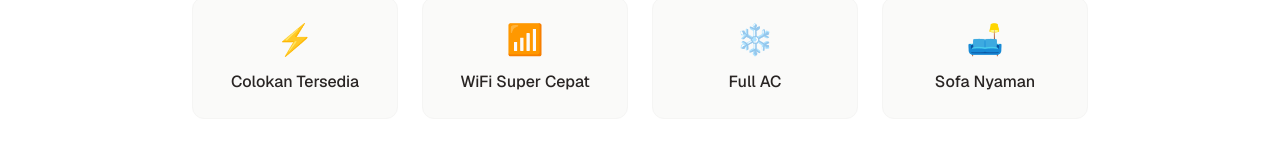
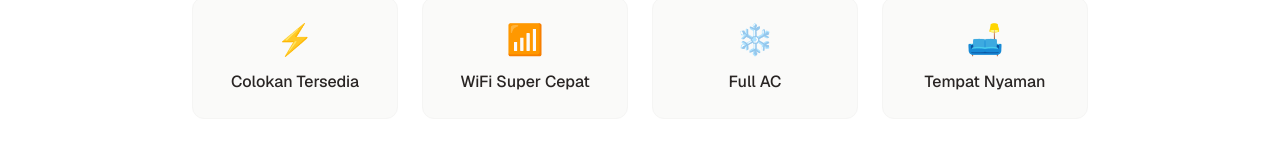
Before and after one commit to dirgazahid79/eternal-coffee-web, a Next.js app: page / in a window 1280 px wide. Shown: the part 1424-1584 px from the top of the page. Built offline with nearby package versions, Linux system fonts and the light colour scheme.

Commit message:
revisi tempat nyaman

```diff
--- a/app/page.tsx
+++ b/app/page.tsx
@@ -100,7 +100,7 @@ export default function Home() {
           </div>
           <div className="p-6 bg-stone-50 rounded-xl border border-stone-100">
             <div className="text-3xl mb-3">🛋️</div>
-            <div className="font-medium">Sofa Nyaman</div>
+            <div className="font-medium">Tempat Nyaman</div>
           </div>
         </div>
       </section>
```
